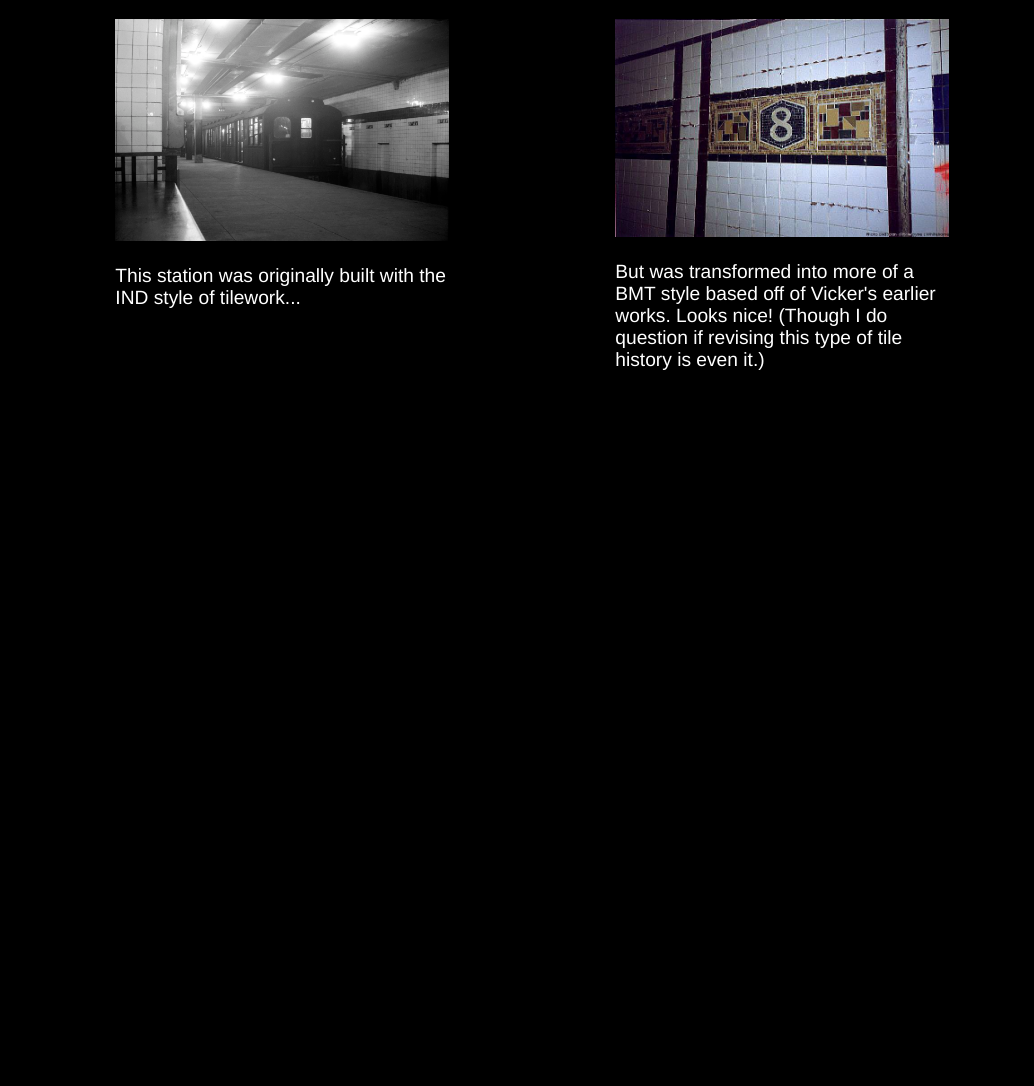
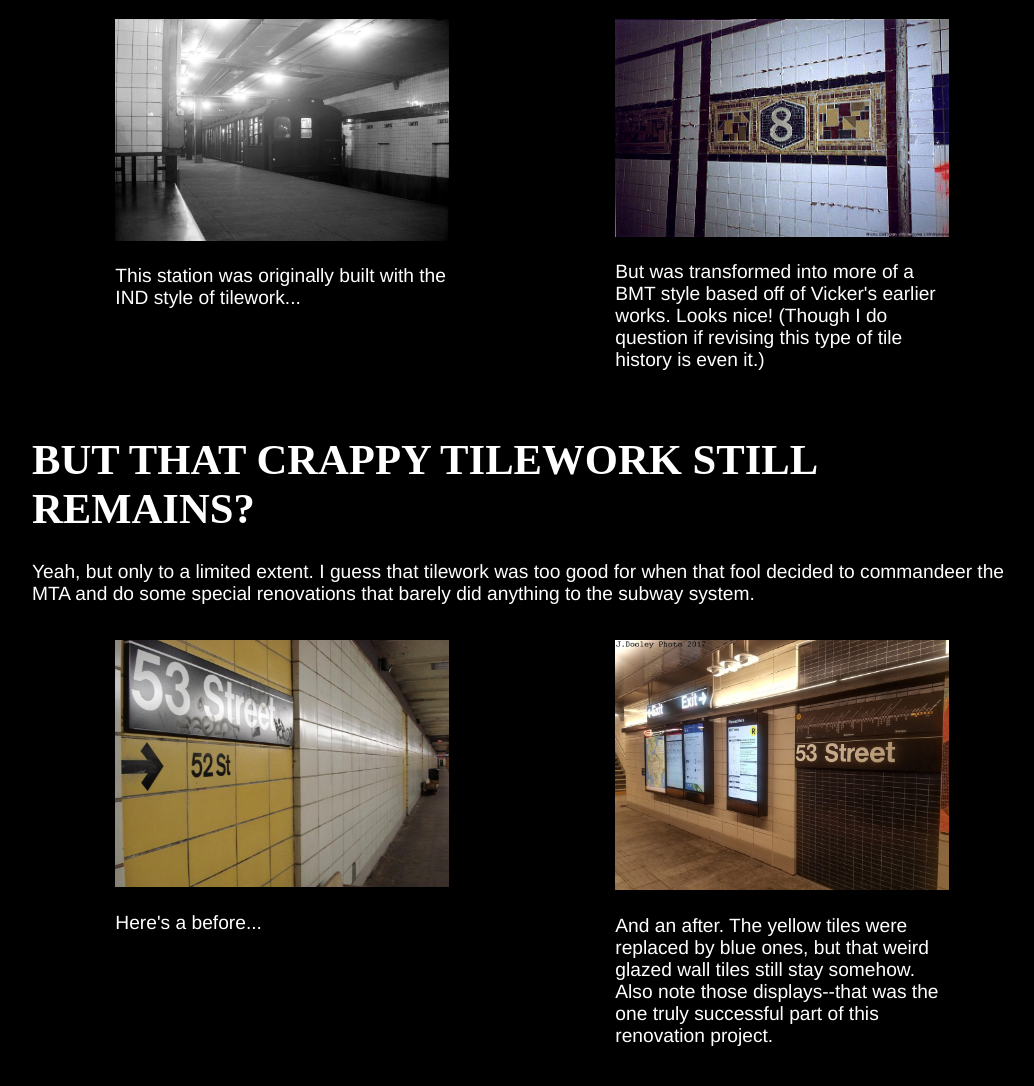
Before and after one commit to andylin2004/DM-UY2193-MidtermMediaQuery, a plain HTML site: page today.html in a window 1280 px wide. Shown: the part 1528-2614 px from the top of the page, without its empty margins (108-1142 px from the left). Before the commit the page ends 1942 px from the top, so only its background shows below. Drawn offline with Linux system fonts and the light colour scheme; a web font is replaced by a local one.

Commit message:
added more info to today

```diff
--- a/today.html
+++ b/today.html
@@ -44,6 +44,18 @@
                     <p>But was transformed into more of a BMT style based off of Vicker's earlier works. Looks nice! (Though I do question if revising this type of tile history is even it.)</p>
                 </div>
             </div>
+            <h1>BUT THAT CRAPPY TILEWORK STILL REMAINS?</h1>
+            <p>Yeah, but only to a limited extent. I guess that tilework was too good for when that fool decided to commandeer the MTA and do some special renovations that barely did anything to the subway system.</p>
+            <div class="photogrid">
+                <div>
+                    <img src="imgs/53st.jpg">
+                    <p>Here's a before...</p>
+                </div>
+                <div>
+                    <img src="imgs/53st_esi.jpeg">
+                    <p>And an after. The yellow tiles were replaced by blue ones, but that weird glazed wall tiles still stay somehow. Also note those displays--that was the one truly successful part of this renovation project.</p>
+                </div>
+            </div>
         </div>
     </div>
 </html>
```
Also changed, not shown: imgs/53st_esi.jpeg (added).
